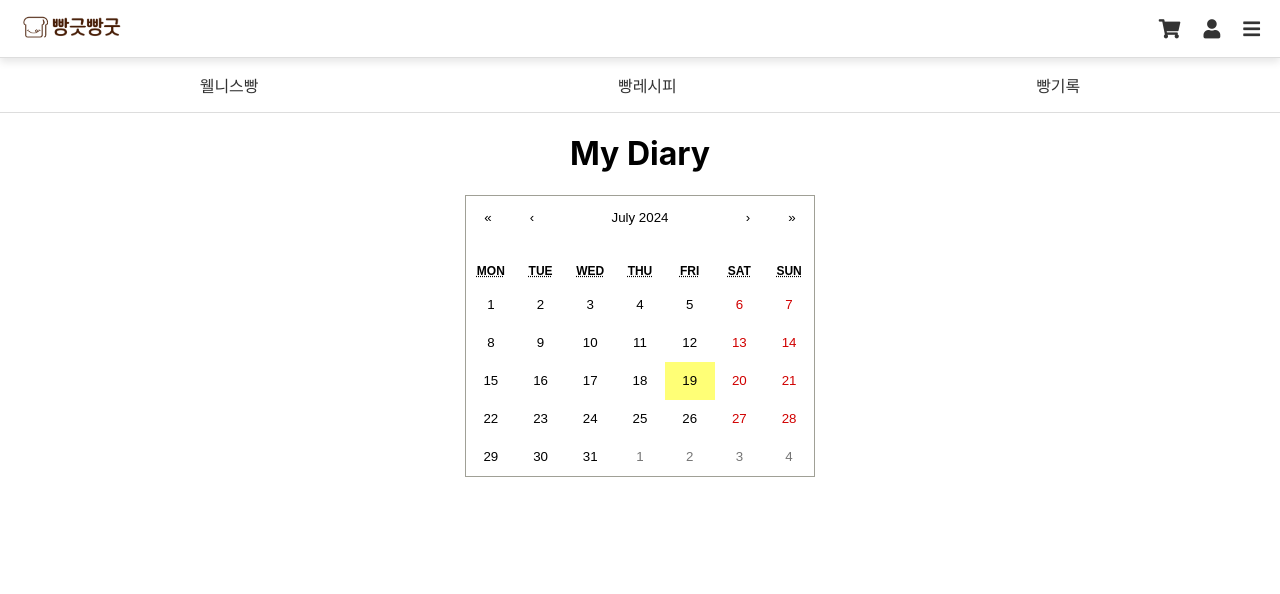
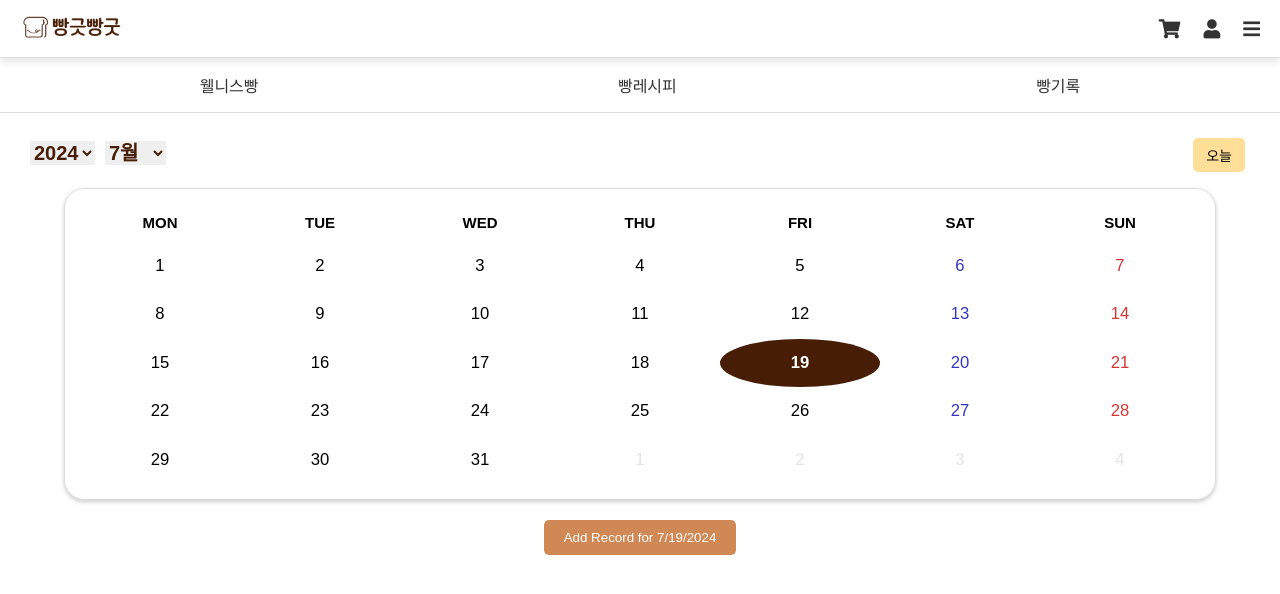
Before and after one commit to Likelion-at-SMWU-12th/DreamPatissier-Client, a React (Create React App) app in the folder dream/: page /diary in a window 1280 px wide. Shown: the top 594 px of the page. Built offline with nearby package versions, Linux system fonts and the light colour scheme.

Commit message:
[Fix] 캘린더 수정 중

```diff
--- a/dream/src/pages/Diary.js
+++ b/dream/src/pages/Diary.js
@@ -1,33 +1,130 @@
-//
-// 빵레시피
-//
-
 import React, { useState } from "react";
 import Calendar from "react-calendar";
 import "react-calendar/dist/Calendar.css";
 import "../styles/Diary.css";
 
 const Diary = () => {
-  const [selectedDate, setSelectedDate] = useState(null);
+  const [selectedDate, setSelectedDate] = useState(new Date());
 
-  const onDateChange = (date) => {
+  // 날짜를 변경하는 핸들러
+  const handleDateChange = (date) => {
     setSelectedDate(date);
   };
 
-  const addRecord = () => {
+  // 오늘 날짜로 설정
+  const handleTodayClick = () => {
+    setSelectedDate(new Date());
+  };
+
+  // 선택된 날짜를 초기화하는 핸들러
+  const handleAddRecord = () => {
+    if (selectedDate) {
       alert(`Adding record for ${selectedDate.toLocaleDateString()}`);
+    } else {
+      alert("Please select a date first.");
+    }
+  };
+
+  // 월의 타일 클래스 이름을 설정
+  const tileClassName = ({ date, view }) => {
+    if (view === "month") {
+      const isCurrentMonth = date.getMonth() === selectedDate.getMonth();
+      const isSaturday = date.getDay() === 6;
+      const isSunday = date.getDay() === 0;
+
+      if (!isCurrentMonth) {
+        return "not-current-month-tile";
+      } else if (isSaturday) {
+        return "saturday-tile";
+      } else if (isSunday) {
+        return "sunday-tile";
+      }
+    }
+    return null;
+  };
+
+  // 월의 타일 내용 설정
+  const tileContent = ({ date, view }) => {
+    if (view === "month") {
+      return <div className="calendar-date">{date.getDate()}</div>;
+    }
+    return null;
+  };
+
+  // 연도와 월을 변경하는 핸들러
+  const updateDate = (year, month) => {
+    setSelectedDate(new Date(year, month, 1));
+  };
+
+  // YearMonthPicker 컴포넌트
+  const YearMonthPicker = ({ selectedDate }) => {
+    const currentYear = selectedDate.getFullYear();
+    const currentMonth = selectedDate.getMonth();
+
+    // 연도 선택 핸들러
+    const handleYearChange = (e) => {
+      const newYear = parseInt(e.target.value);
+      updateDate(newYear, currentMonth);
+    };
+
+    // 월 선택 핸들러
+    const handleMonthChange = (e) => {
+      const newMonth = parseInt(e.target.value);
+      updateDate(currentYear, newMonth);
     };
 
     return (
+      <div className="year-month-picker">
+        <select
+          className="select-date"
+          value={currentYear}
+          onChange={handleYearChange}
+        >
+          {[...Array(10)].map((_, i) => {
+            const year = 2022 + i;
+            return (
+              <option key={year} value={year}>
+                {year}
+              </option>
+            );
+          })}
+        </select>
+        <select
+          className="select-date"
+          value={currentMonth}
+          onChange={handleMonthChange}
+        >
+          {[...Array(12)].map((_, i) => (
+            <option key={i} value={i}>{`${i + 1}월`}</option>
+          ))}
+        </select>
+      </div>
+    );
+  };
+
+  return (
+    <>
+      <div className="selection-container">
+        <YearMonthPicker selectedDate={selectedDate} />
+        <button onClick={handleTodayClick} className="today-button">
+          오늘
+        </button>
+      </div>
+
       <div className="diary-container">
-      <h1>My Diary</h1>
-      <Calendar onChange={onDateChange} value={selectedDate} />
+        <Calendar
+          onChange={handleDateChange}
+          value={selectedDate}
+          tileClassName={tileClassName}
+          tileContent={tileContent}
+        />
         {selectedDate && (
-        <button onClick={addRecord} className="add-record-button">
+          <button onClick={handleAddRecord} className="add-record-button">
             Add Record for {selectedDate.toLocaleDateString()}
           </button>
         )}
       </div>
+    </>
   );
 };
 
--- a/dream/src/styles/Diary.css
+++ b/dream/src/styles/Diary.css
@@ -1,3 +1,4 @@
+/* Diary.css */
 .diary-container {
   display: flex;
   flex-direction: column;
@@ -7,13 +8,125 @@
 .add-record-button {
   margin-top: 20px;
   padding: 10px 20px;
-  background-color: #4caf50;
+  background-color: #d08855;
   color: white;
   border: none;
   border-radius: 5px;
   cursor: pointer;
 }
 
-.add-record-button:hover {
-  background-color: #45a049;
+.react-calendar {
+  width: 90%;
+  background: white;
+  padding: 15px;
+  border: 1px solid #ddd;
+  border-radius: 20px;
+  box-shadow: 0 2px 4px rgba(0, 0, 0, 0.2);
+  font-size: 20px;
 }
+
+/* 날짜 셀의 기본 스타일링 */
+.react-calendar__tile {
+  padding: 13px; /* 위아래 패딩을 같게 설정 */
+  position: relative;
+  display: flex; /* Flexbox로 중앙 정렬 */
+  justify-content: center;
+  align-items: center;
+  text-align: center;
+}
+
+/* 선택된 날짜 스타일 */
+.react-calendar__tile--active {
+  background: #471d06 !important;
+  color: white !important;
+  border-radius: 100%;
+  font-weight: bold;
+  display: flex;
+  justify-content: center;
+  align-items: center;
+}
+
+/* 오늘 날짜 스타일 */
+.react-calendar__tile--now {
+  background: #fff5ef;
+  border-radius: 50%;
+}
+
+/* 요일 밑줄 제거 */
+.react-calendar__month-view__weekdays abbr {
+  text-decoration: none;
+  font-weight: 800;
+}
+
+/* 현재 선택된 날짜 스타일 적용 */
+.react-calendar__tile--hasActive abbr {
+  color: black;
+  border-radius: 10px;
+}
+
+/* 날짜 숫자만 표시 */
+.react-calendar__tile abbr {
+  display: none;
+}
+
+/* 기본 내비게이션 숨기기 */
+.react-calendar__navigation {
+  display: none;
+}
+
+/* 사용자 정의 연도 및 월 선택 스타일 */
+.year-month-picker {
+  padding: 4px 10px;
+  border-radius: 10px;
+  margin-top: 20px;
+  margin-bottom: 15px;
+  margin-left: 20px;
+}
+
+.year-month-picker select {
+  margin: 4px 0;
+  margin-right: 10px;
+}
+
+.select-date {
+  border: 0px;
+  font-size: 20px;
+  color: #471d06;
+  font-weight: 800;
+}
+
+.not-current-month {
+  color: #aaa !important;
+  opacity: 0.5 !important;
+}
+
+/* 현재 달의 토요일에 적용할 스타일 */
+.saturday-tile {
+  color: #3535c1;
+}
+
+/* 현재 달의 일요일에 적용할 스타일 */
+.sunday-tile {
+  color: #d53535;
+}
+
+/* 현재 달이 아닌 날짜에 적용할 스타일 */
+.not-current-month-tile {
+  color: #e3e3e3;
+}
+
+.selection-container {
+  display: flex;
+  justify-content: space-between;
+  align-items: center;
+  padding-right: 35px;
+}
+
+.today-button {
+  background-color: #ffde97;
+  border: 0px;
+  border-radius: 5px;
+  padding: 7px 13px;
+  margin-top: 8px;
+  font-size: 14px;
+}
```
Lines whose indentation alone changed are shown as unchanged.
